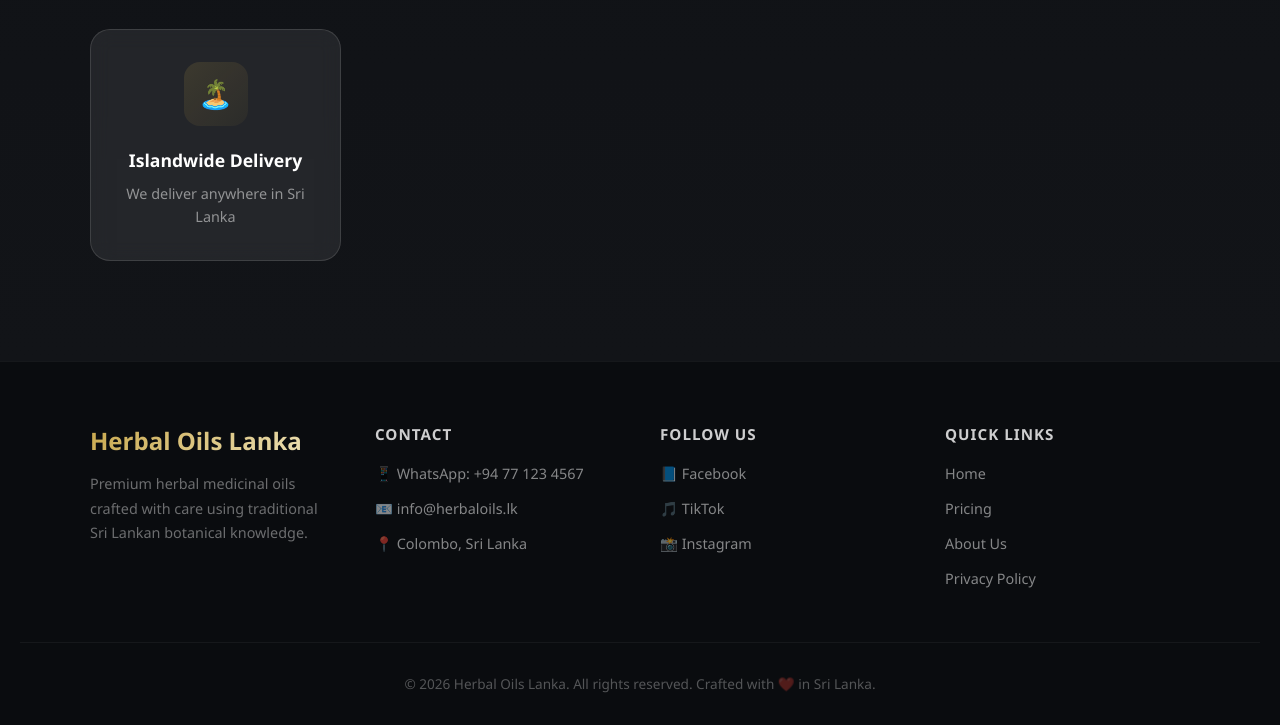
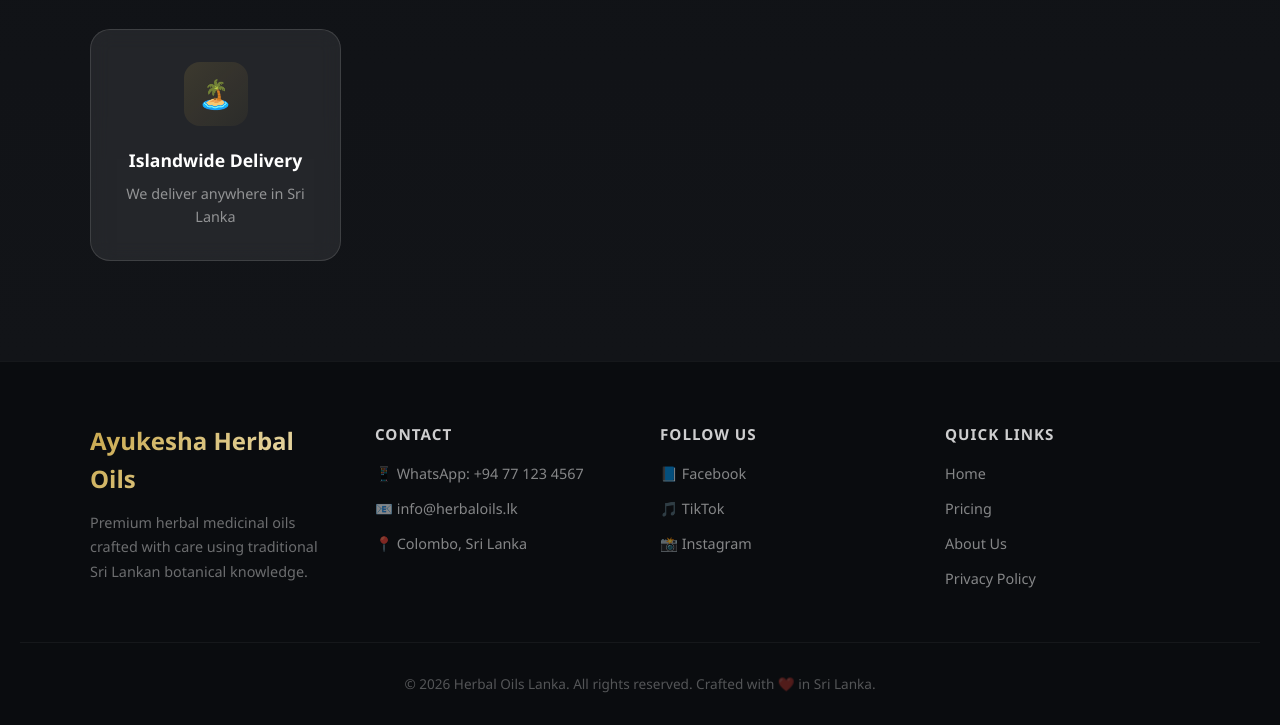
Before and after one commit to nishanthapathiraja12-design/herbal-oil-website-002, a plain HTML site: page index.html in a window 1280 px wide. Shown: the part 3734-4459 px from the top of the page. Drawn offline with Linux system fonts and the light colour scheme.

Commit message:
Update index.html

```diff
--- a/index.html
+++ b/index.html
@@ -905,7 +905,7 @@
     <div class="footer-content">
       <!-- Brand Column -->
       <div>
-        <div class="footer-brand">Herbal Oils Lanka</div>
+        <div class="footer-brand">Ayukesha Herbal Oils</div>
         <p class="footer-desc">Premium herbal medicinal oils crafted with care using traditional Sri Lankan botanical knowledge.</p>
       </div>
 
```
